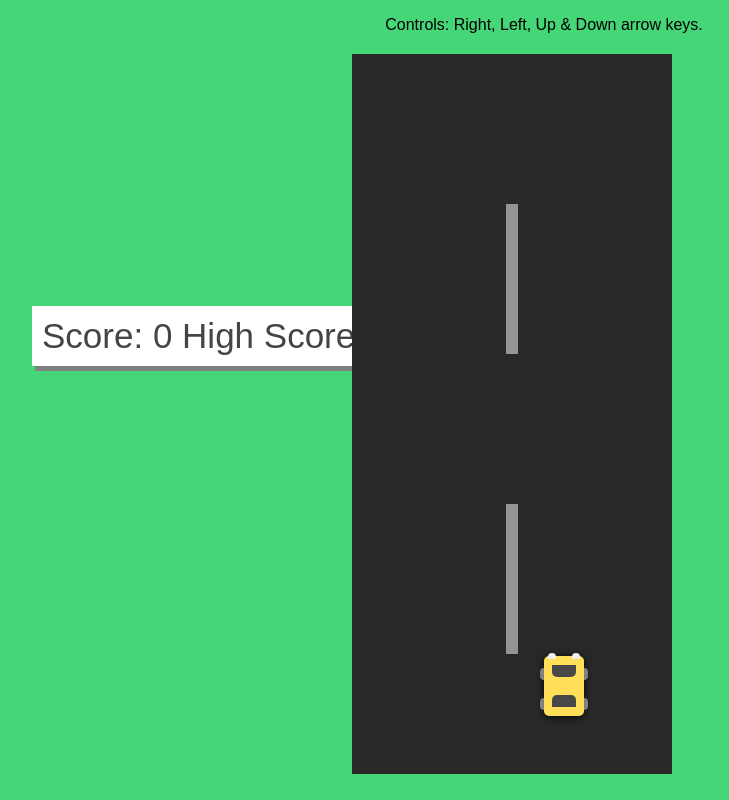
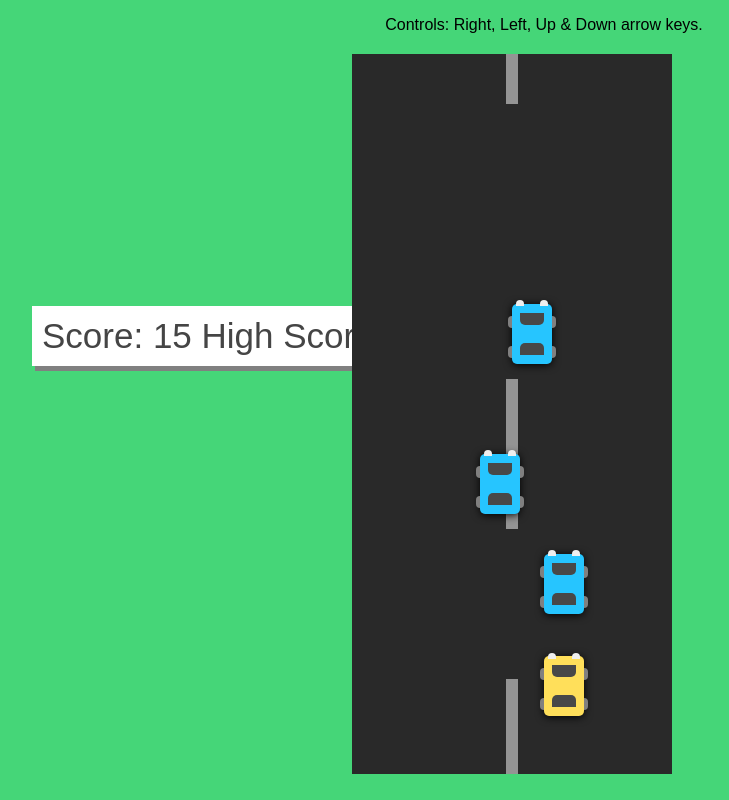
Before and after one commit to ObsidianHub/js_traffic-racer, a plain HTML site: page index.html in a window 1280 px wide. Shown: the whole page, without its empty margins (96-825 px from the left). Drawn offline with Linux system fonts and the light colour scheme.

Commit message:
catch the bug and fix it

```diff
--- a/index.html
+++ b/index.html
@@ -66,6 +66,6 @@
       </div>
     </div>
     <script src="js/jquery.min.js"></script>
-    <script src="js/index.js"></script>
+    <script src="js/trafficRacer.js"></script>
   </body>
 </html>
--- a/js/trafficRacer.js
+++ b/js/trafficRacer.js
@@ -105,6 +105,8 @@ $(function () {
     }
   }
 
+  anim_id = requestAnimationFrame(repeat);
+
   function repeat() {
     if (
       collision(car, car_1) ||
```
